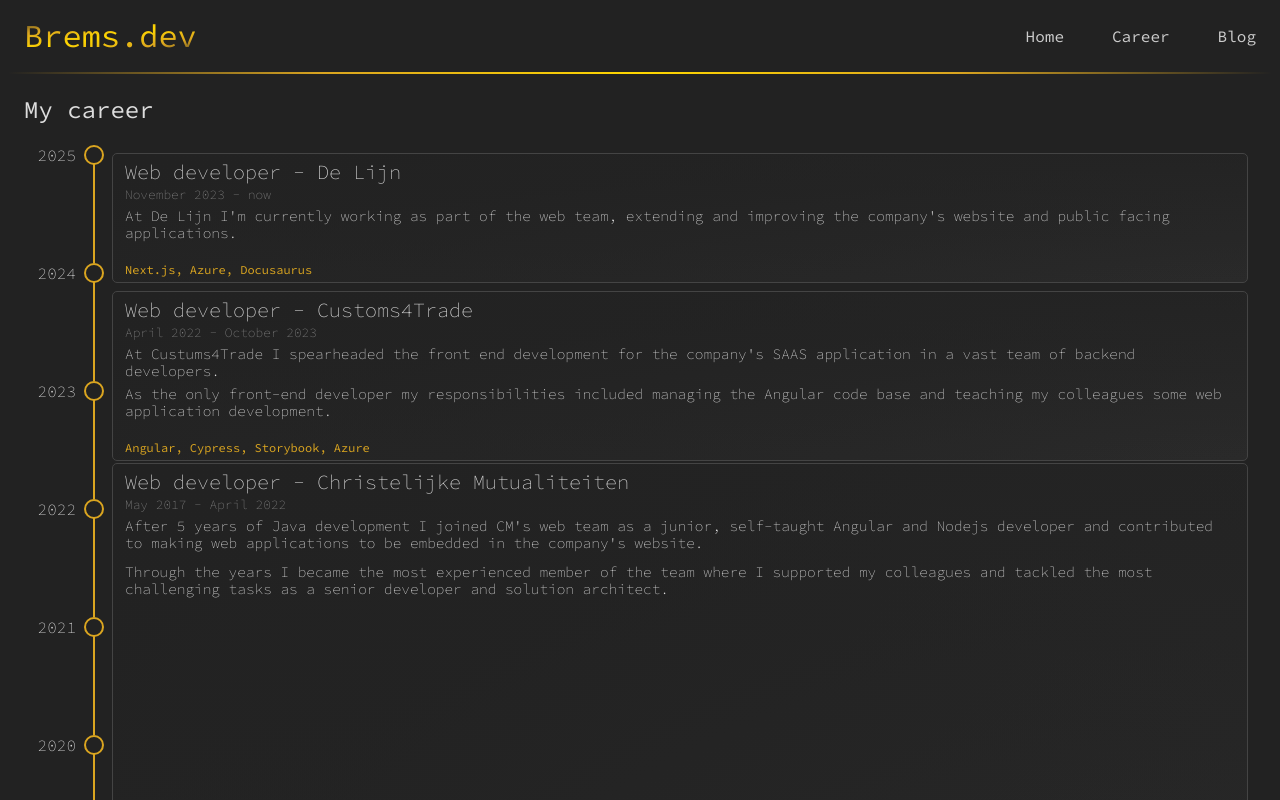
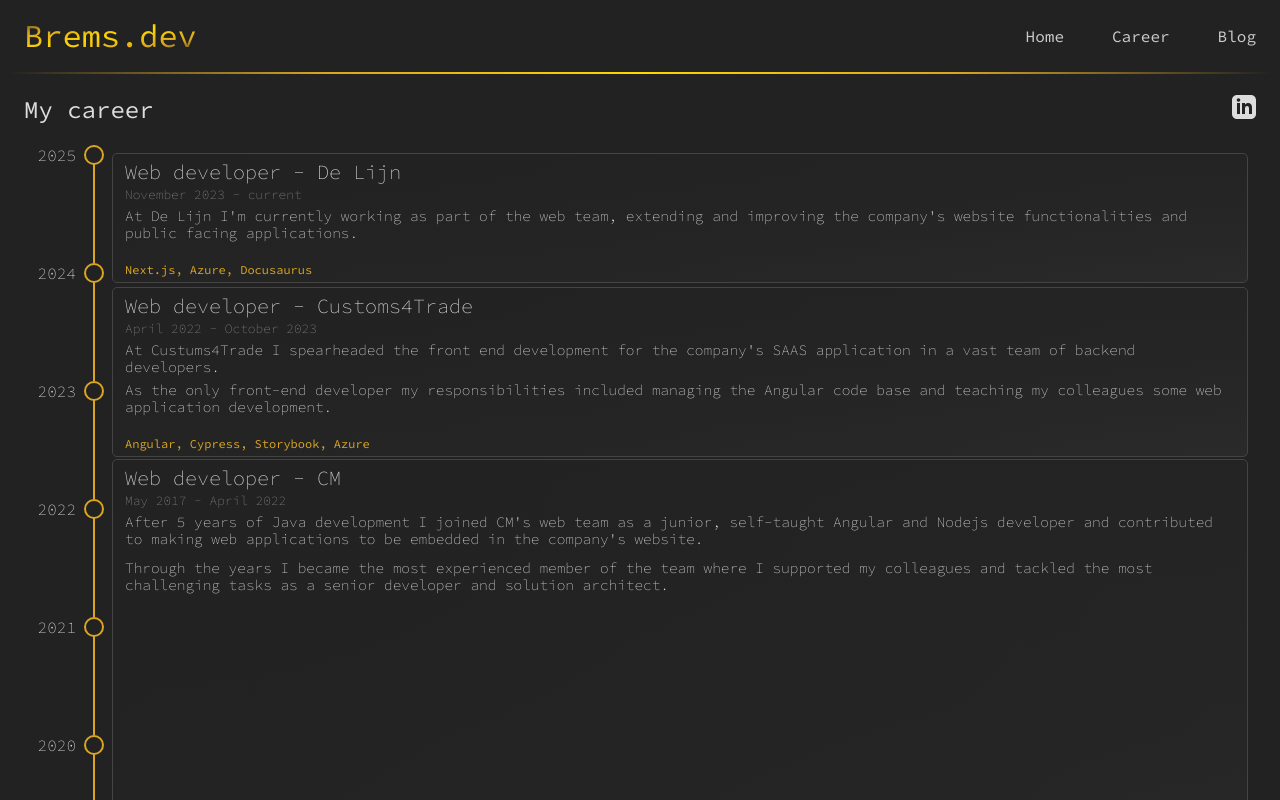
Before and after one commit to jbrems/brems.dev, a Next.js app: page /career in a window 1280 px wide. Shown: the top 800 px of the page. Built offline with nearby package versions, Linux system fonts and the light colour scheme.

Commit message:
Career page and current position

```diff
--- a/src/app/career/page.module.css
+++ b/src/app/career/page.module.css
@@ -1,3 +1,9 @@
+.title {
+  display: flex;
+  align-items: center;
+  justify-content: space-between;
+}
+
 .careerTimeline {
   display: flex;
 
--- a/src/app/career/page.tsx
+++ b/src/app/career/page.tsx
@@ -1,22 +1,43 @@
 import { Timeline } from "@/components/timeline/Timeline";
 import styles from './page.module.css'
 import { CareerBlock } from "@/components/career-block/CareerBlock";
+import { LinkedinIcon } from "@/components/icons/LinkedinIcon";
+import Link from "next/link";
 
 export default function CareerPage() {
   return <>
+    <div className={styles.title}>
       <h2>My career</h2>
+      <Link href="https://www.linkedin.com/in/jonas-brems-a2022b2a/" target="_blank"><LinkedinIcon /></Link>
+    </div>
     <div className={styles.careerTimeline}>
       <Timeline />
       <div className={styles.career}>
-        <CareerBlock title="Web developer - De Lijn" period={['November 2023', 'now']} technologies={['Next.js', 'Azure', 'Docusaurus']} className={styles.deLijn}>
-          <p>At De Lijn I'm currently working as part of the web team, extending and improving the company's website and public facing applications.</p>
+        <DeLijnBlock />
+        <div className={styles.thailand}></div>
+        <C4TBlock />
+        <CmWebBlock />
+        <CmJavaBlock />
+      </div>
+    </div>
+  </>
+}
+
+export function DeLijnBlock() {
+  return <CareerBlock title="Web developer - De Lijn" period={['November 2023', 'current']} technologies={['Next.js', 'Azure', 'Docusaurus']} className={styles.deLijn}>
+    <p>At De Lijn I'm currently working as part of the web team, extending and improving the company's website functionalities and public facing applications.</p>
   </CareerBlock>
-        <article className={styles.thailand}></article>
-        <CareerBlock title="Web developer - Customs4Trade" period={['April 2022', 'October 2023']} technologies={['Angular', 'Cypress', 'Storybook', 'Azure']} className={styles.c4t}>
+}
+
+function C4TBlock() {
+  return <CareerBlock title="Web developer - Customs4Trade" period={['April 2022', 'October 2023']} technologies={['Angular', 'Cypress', 'Storybook', 'Azure']} className={styles.c4t}>
     <p>At Custums4Trade I spearheaded the front end development for the company's SAAS application in a vast team of backend developers.</p>
     <p>As the only front-end developer my responsibilities included managing the Angular code base and teaching my colleagues some web application development.</p>
   </CareerBlock>
-        <CareerBlock title="Web developer - Christelijke Mutualiteiten" period={['May 2017', 'April 2022']} technologies={['Angular', 'Node.js', 'MongoDB', 'OAuth', 'Jest', 'Cypress']} className={styles.cmWeb}>
+}
+
+function CmWebBlock() {
+  return <CareerBlock title="Web developer - CM" period={['May 2017', 'April 2022']} technologies={['Angular', 'Node.js', 'MongoDB', 'OAuth', 'Jest', 'Cypress']} className={styles.cmWeb}>
     <p>After 5 years of Java development I joined CM's web team as a junior,
       self-taught Angular and Nodejs
       developer and contributed to making
@@ -25,12 +46,12 @@
       team where I supported my colleagues and tackled the most
       challenging tasks as a senior developer and solution architect.</p>
   </CareerBlock>
-        <CareerBlock title="Java developer - Christelijke Mutualiteiten" period={['April 2012', 'May 2017']} technologies={['Java EE', 'Struts']} className={styles.cmJava}>
+}
+
+function CmJavaBlock() {
+  return <CareerBlock title="Java developer - CM" period={['April 2012', 'May 2017']} technologies={['Java EE', 'Struts']} className={styles.cmJava}>
     <p>At CM I gained my first professional software development
       experience while being part of various experienced teams creating
       Java backends and internal web applications for processes within CM.</p>
   </CareerBlock>
-      </div>
-    </div>
-  </>
 }
--- a/src/app/page.tsx
+++ b/src/app/page.tsx
@@ -1,5 +1,6 @@
 import { BlogPostList } from "@/components/blog-post/blog-post-list/BlogPostList"
 import { getAllBlogPosts, sortBlogPosts } from "./blog/blog.utils"
+import { DeLijnBlock } from "./career/page"
 
 export default async function HomePage() {
   const blogPosts = await getAllBlogPosts()
@@ -9,6 +10,8 @@
   return <>
     <h2>Jonas Brems - Web developer</h2>
     <p>My very own place on the world wide web.</p>
+    <h3>Current position</h3>
+    <DeLijnBlock />
     <h3 style={{ marginTop: '2em' }}>Recent blog posts</h3>
     <BlogPostList blogPosts={recentBlogPosts} />
   </>
--- /dev/null
+++ b/src/components/icons/LinkedinIcon.tsx
@@ -0,0 +1,3 @@
+export function LinkedinIcon({ size = 24, color = '#dddddd' }: { size?: number, color?: string }) {
+  return <svg xmlns="http://www.w3.org/2000/svg" width={size} height={size} viewBox="0 0 24 24"><path d="M19 0h-14c-2.761 0-5 2.239-5 5v14c0 2.761 2.239 5 5 5h14c2.762 0 5-2.239 5-5v-14c0-2.761-2.238-5-5-5zm-11 19h-3v-11h3v11zm-1.5-12.268c-.966 0-1.75-.79-1.75-1.764s.784-1.764 1.75-1.764 1.75.79 1.75 1.764-.783 1.764-1.75 1.764zm13.5 12.268h-3v-5.604c0-3.368-4-3.113-4 0v5.604h-3v-11h3v1.765c1.396-2.586 7-2.777 7 2.476v6.759z" fill={color}/></svg>
+}
```
Lines whose indentation alone changed are shown as unchanged.
